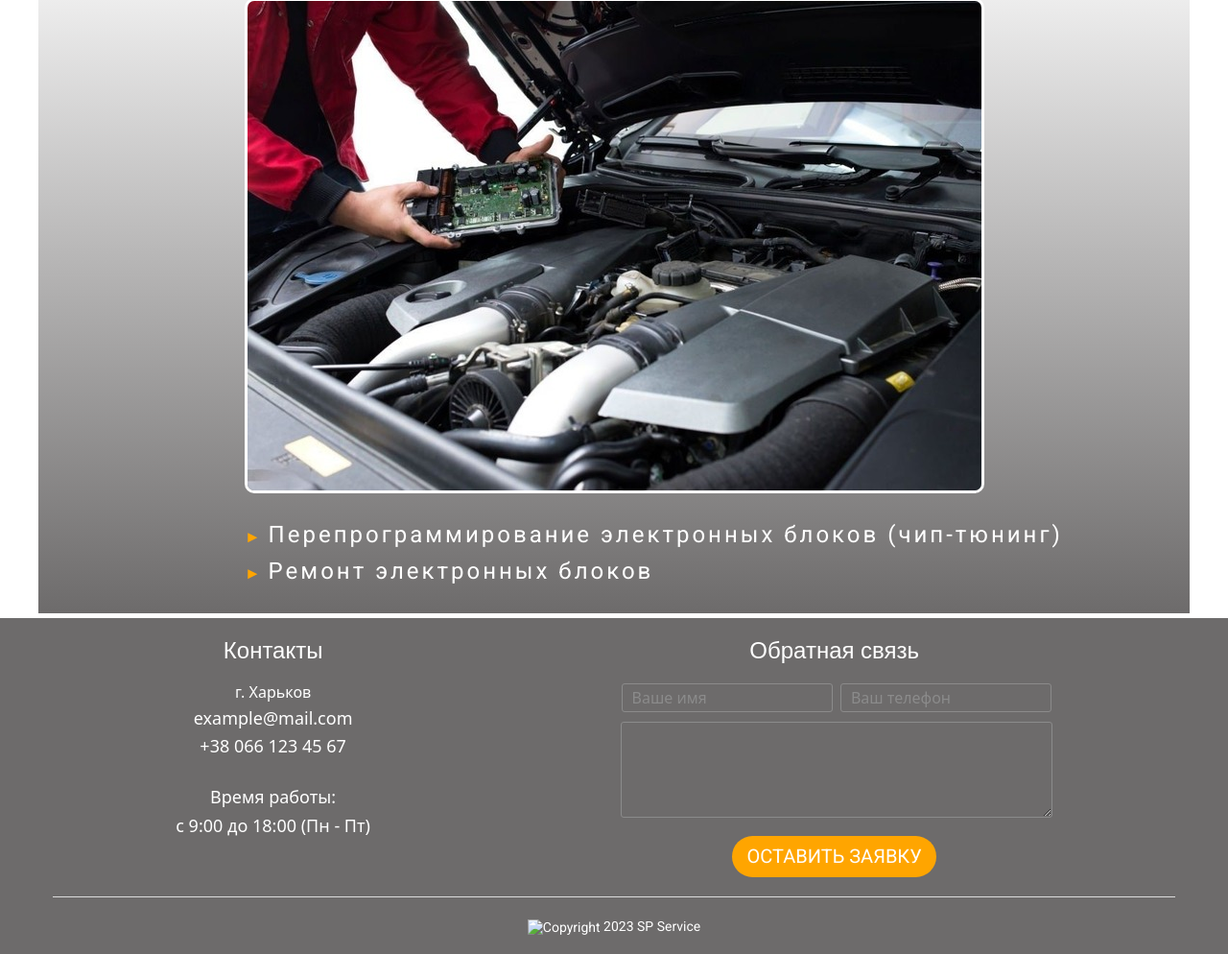
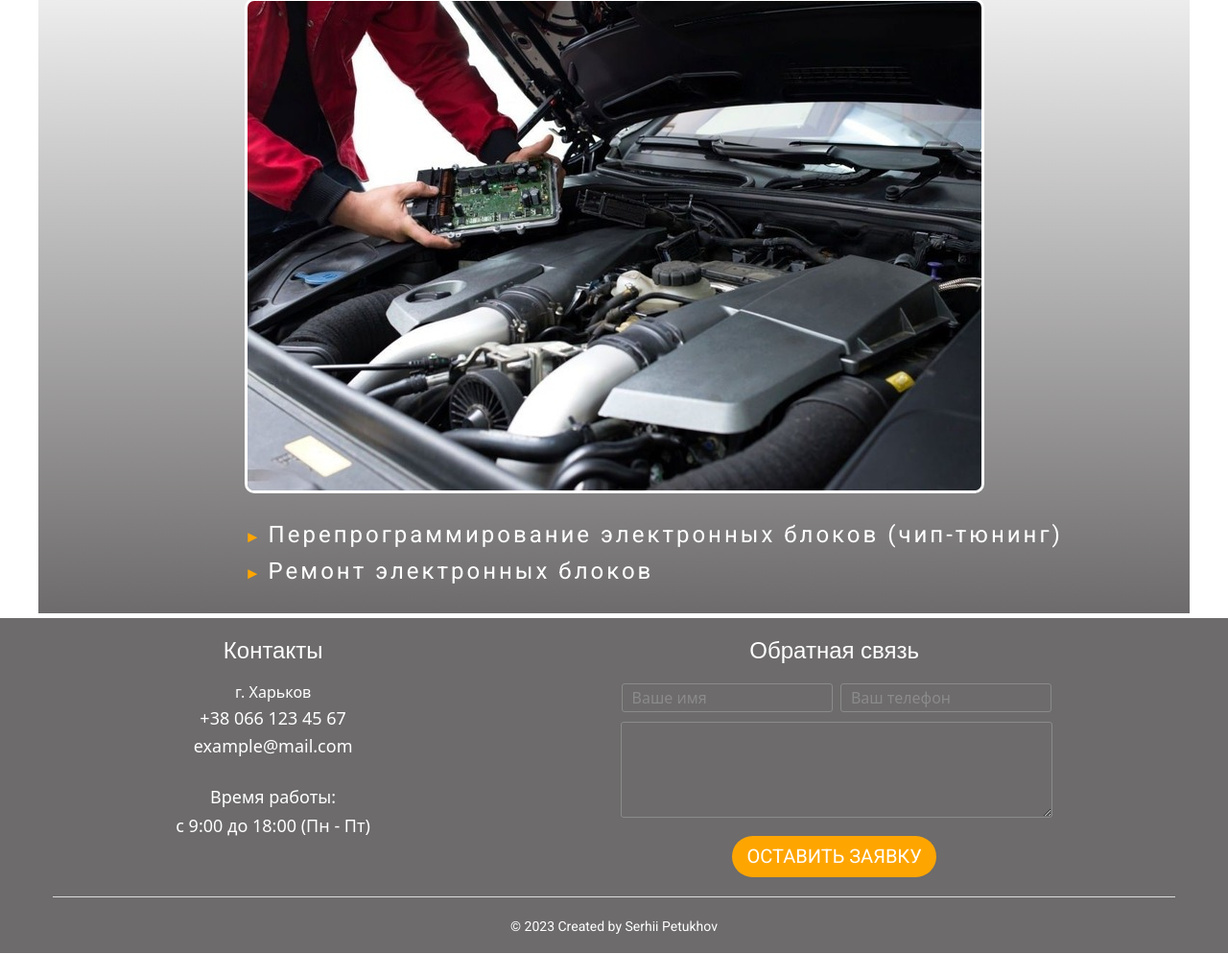
Before and after one commit to Banny-b/auto-service, a plain HTML site: page chip-tun.html in a window 1280 px wide. Shown: the part 183-1177 px from the top of the page at 96% size. Drawn offline with nearby package versions, Linux system fonts and the light colour scheme.

Commit message:
auto-service
fixed

```diff
--- a/chip-tun.html
+++ b/chip-tun.html
@@ -61,10 +61,10 @@
                             ><span class="link-nav__city" id="link-nav__city">г. Харьков</span></a>
                         </li>
                         <li class="basement-item list">
-                            <a href=""><span class="link-nav__email">example@mail.com</span></a>
+                            <a href=""><span class="link-nav__phone">+38 066 123 45 67</span></a>
                         </li>
                         <li class="basement-item list">
-                            <a href=""><span class="link-nav__phone">+38 066 123 45 67</span></a>
+                            <a href=""><span class="link-nav__email">example@mail.com</span></a>
                         </li>
                     </ul>
                 </address>
@@ -118,7 +118,7 @@
             </div>
         </div>
             <div class="license-box">
-                <p class="license"><img class="color-img" src="./img/icon/copyright.svg" alt="Copyright" title="©"> 2023 SP Service</p>
+                <p class="license">© 2023 Created by Serhii Petukhov</p>
             </div>
         </div>
         </footer>
```
Also changed, not shown: diag-electro.html (+3 -3 lines), diag-ev.html (+3 -3 lines), diag-fuel.html (+3 -3 lines), diag-ign.html (+3 -3 lines), diag-pc.html (+3 -3 lines).
